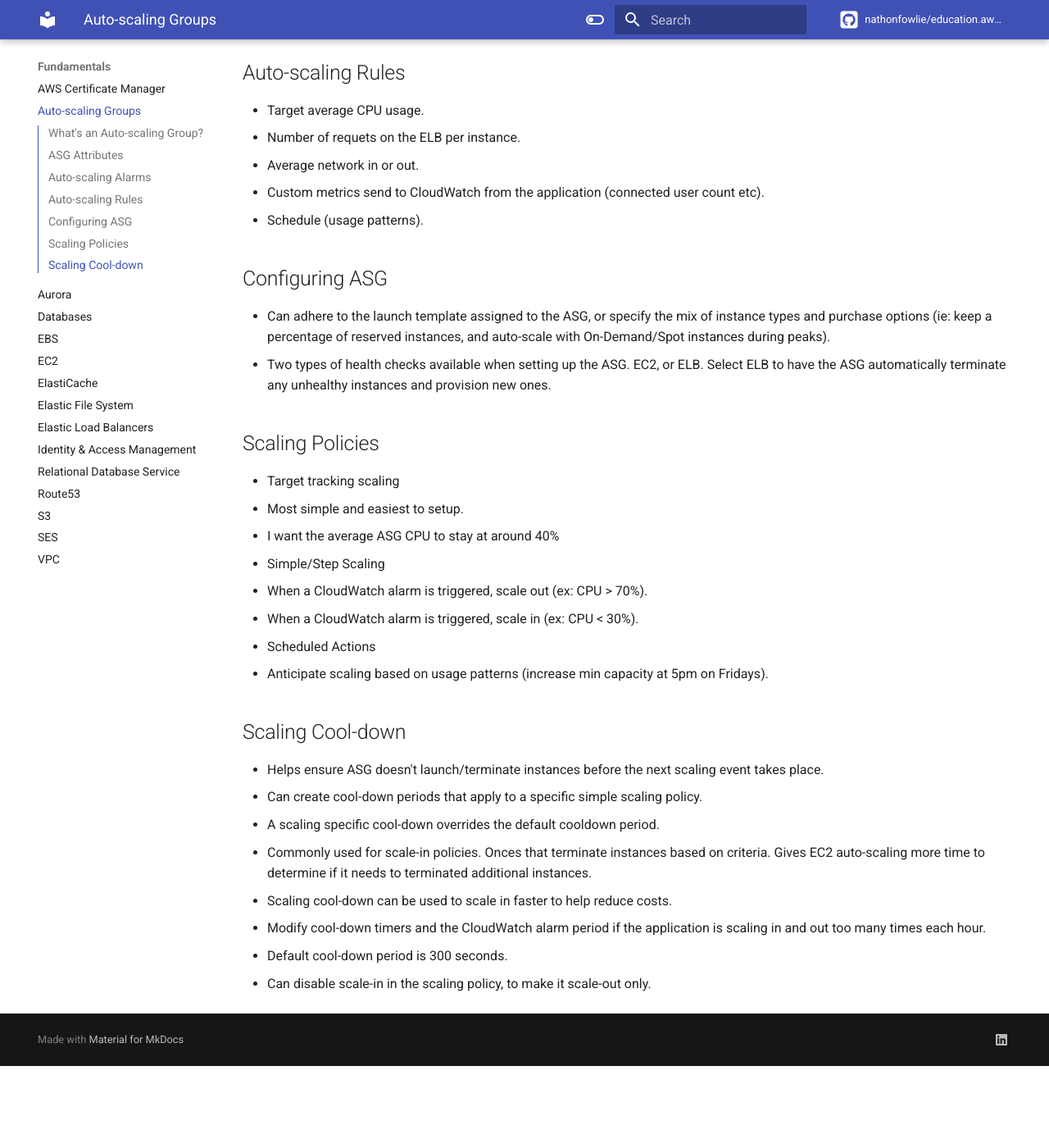
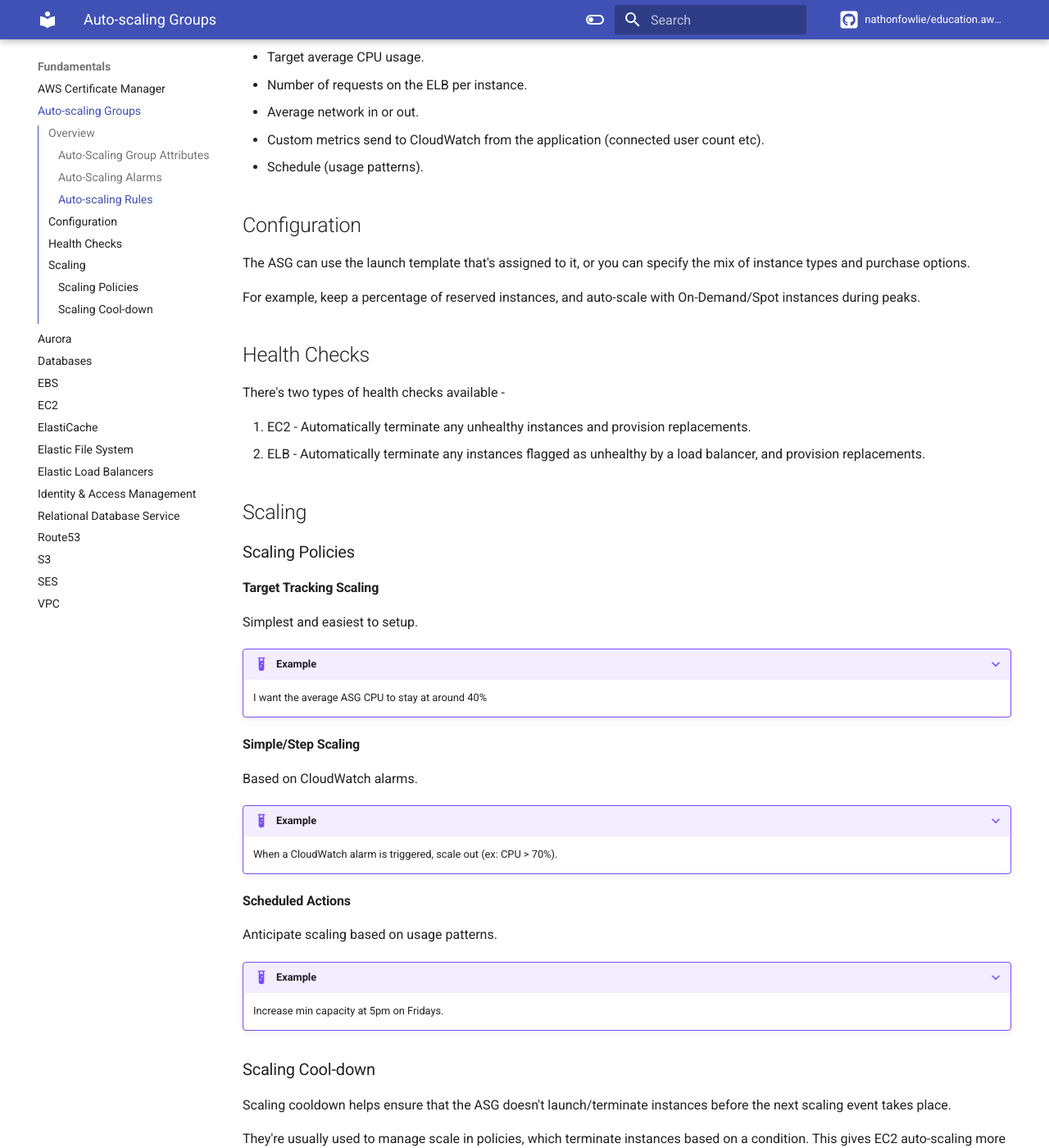
Before and after one commit to nathonfowlie/education.aws.developer_associate, an MkDocs documentation site: the page built from docs/fundamentals/asg.md, in a window 1280 px wide and 1400 px high, scrolled down 1145 px. Shown: the whole window at 82% size. Built offline with MkDocs 1.6.1 and Material for MkDocs 9.7.7, drawn with Linux system fonts in a browser that asks for light colours; comment, search, counter and statistics services are not loaded; before the commit the page ends 2445 px from its top, so only the background shows below that; some of the changed text lies outside the part shown.

```diff
--- a/docs/fundamentals/asg.md
+++ b/docs/fundamentals/asg.md
@@ -1,68 +1,96 @@
 # Auto-Scaling Groups
 
-## What's an Auto-scaling Group?
+## Overview
 
-- Scale out/in EC2 instances to match load.
-- Set minimum/maximum number of machines.
-- Automatically registeers new instances with a load balancer.
-- Launch templates are the newer version of launch configurations and recommended way to manage ASGs.
-- To update an ASG, a new launch configuration/template has to be provided.
-- IAM roles attached to an ASG will be assigned to EC2 instances.
+ASGs allow EC2 instances to be scaled out/in to match load. New instances will be automatically
+registered with a load balancer and inherit the IAM roles that are attached to the ASG.
+
+- A min/max EC2 instance count can be set to control costs/capacity.
+- Use launch templates to manage ASGs. Avoid legacy launch configurations.
+- An ASG can only be updated by providing a new launch configuration/template.
+- When EC2 instances are terminated, the ASG will automatically create new instances to maintain capacity.
+- EC2 Instances can be configured to terminate when a load balancer marks them as unhealthy.
 - ASGs are free.
-- When instances are terminated, the ASG will automatically create new instances.
-  - Instances can be terminated when marked as unhealthy by a LB.
 
-## ASG Attributes
+### Auto-Scaling Group Attributes
 
-- Launch configuration
-  - AMI + instance type.
-  - EC2 User data.
-  - EBS volumes.
-  - Security groups.
-  - SSH key pair.
-  - Min/Max size.
-  - Initial/desired capacity.
-  - Network/subnet info.
-  - Load balancer information.
-  - Scaling policies.
+- Launch configuration.
+- AMI + instance type.
+- EC2 User data.
+- EBS volumes.
+- Security groups.
+- SSH key pair.
+- Min/Max size.
+- Initial/desired capacity.
+- Network/subnet info.
+- Load balancer information.
+- Scaling policies.
 
-## Auto-scaling Alarms
+### Auto-Scaling Alarms
 
-- ASG can be scaled based on CloudWatch alarms.
-- Alarms can be anything, average CPU etc.
+ASGs can be scaled based on CloudWatch alarms, where the alarm can be anything - average CPU etc.
 
-## Auto-scaling  Rules
+### Auto-scaling Rules
+
+Auto-scaling can be triggered according to various rules -
 
 - Target average CPU usage.
-- Number of requets on the ELB per instance.
+- Number of requests on the ELB per instance.
 - Average network in or out.
 - Custom metrics send to CloudWatch from the application (connected user count etc).
 - Schedule (usage patterns).
 
+## Configuration
 
-## Configuring ASG
+The ASG can use the launch template that's assigned to it, or you can specify the mix of instance
+types and purchase options.
 
-- Can adhere to the launch template assigned to the ASG, or specify the mix of instance types and purchase options (ie: keep a percentage of reserved instances, and auto-scale with On-Demand/Spot instances during peaks).
-- Two types of health checks available when setting up the ASG. EC2, or ELB. Select ELB to have the ASG automatically terminate any unhealthy instances and provision new ones.
+For example, keep a percentage of reserved instances, and auto-scale with On-Demand/Spot instances during peaks.
 
-## Scaling Policies
+## Health Checks
 
-- Target tracking scaling
-  - Most simple and easiest to setup.
-  - I want the average ASG CPU to stay at around 40%
-- Simple/Step Scaling
-  - When a CloudWatch alarm is triggered, scale out (ex: CPU > 70%).
-  - When a CloudWatch alarm is triggered, scale in (ex: CPU < 30%).
-- Scheduled Actions
-  - Anticipate scaling based on usage patterns (increase min capacity at 5pm on Fridays).
+There's two types of health checks available -
 
-## Scaling Cool-down
+1. EC2 - Automatically terminate any unhealthy instances and provision replacements.
+2. ELB - Automatically terminate any instances flagged as unhealthy by a load balancer, and provision replacements.
 
-- Helps ensure ASG doesn't launch/terminate instances before the next scaling event takes place.
-- Can create cool-down periods that apply to a specific simple scaling policy.
+## Scaling
+
+### Scaling Policies
+
+#### Target Tracking Scaling
+
+Simplest and easiest to setup.
+
+???+ example "Example"
+    I want the average ASG CPU to stay at around 40%
+
+#### Simple/Step Scaling
+
+Based on CloudWatch alarms.
+
+???+ example "Example"
+    When a CloudWatch alarm is triggered, scale out (ex: CPU > 70%).
+
+#### Scheduled Actions
+
+Anticipate scaling based on usage patterns.
+
+???+ example "Example"
+    Increase min capacity at 5pm on Fridays.
+
+### Scaling Cool-down
+
+Scaling cooldown helps ensure that the ASG doesn't launch/terminate instances before the next
+scaling event takes place.
+
+They're usually used to manage scale in policies, which terminate instances based on a condition.
+This gives EC2 auto-scaling more time to determine if it needs to terminated additional instances.
+
+- You can create cool-down periods that apply to a specific simple scaling policy.
 - A scaling specific cool-down overrides the default cooldown period.
-- Commonly used for scale-in policies. Onces that terminate instances based on criteria. Gives EC2 auto-scaling more time to determine if it needs to terminated additional instances.
 - Scaling cool-down can be used to scale in faster to help reduce costs.
-- Modify cool-down timers and the CloudWatch alarm period if the application is scaling in and out too many times each hour.
-- Default cool-down period is 300 seconds.
-- Can disable scale-in in the scaling policy, to make it scale-out only.
+- Modify cool-down timers and the CloudWatch alarm period if the application is scaling in and out
+  too many times each hour.
+- The default cool-down period is 300 seconds.
+- You can disable scale-in in the scaling policy, to make it scale-out only.
```
Also changed, not shown: docs/developing/stepfunctions.md (+13 -1 lines), docs/fundamentals/acm.md (+7 -5 lines).
